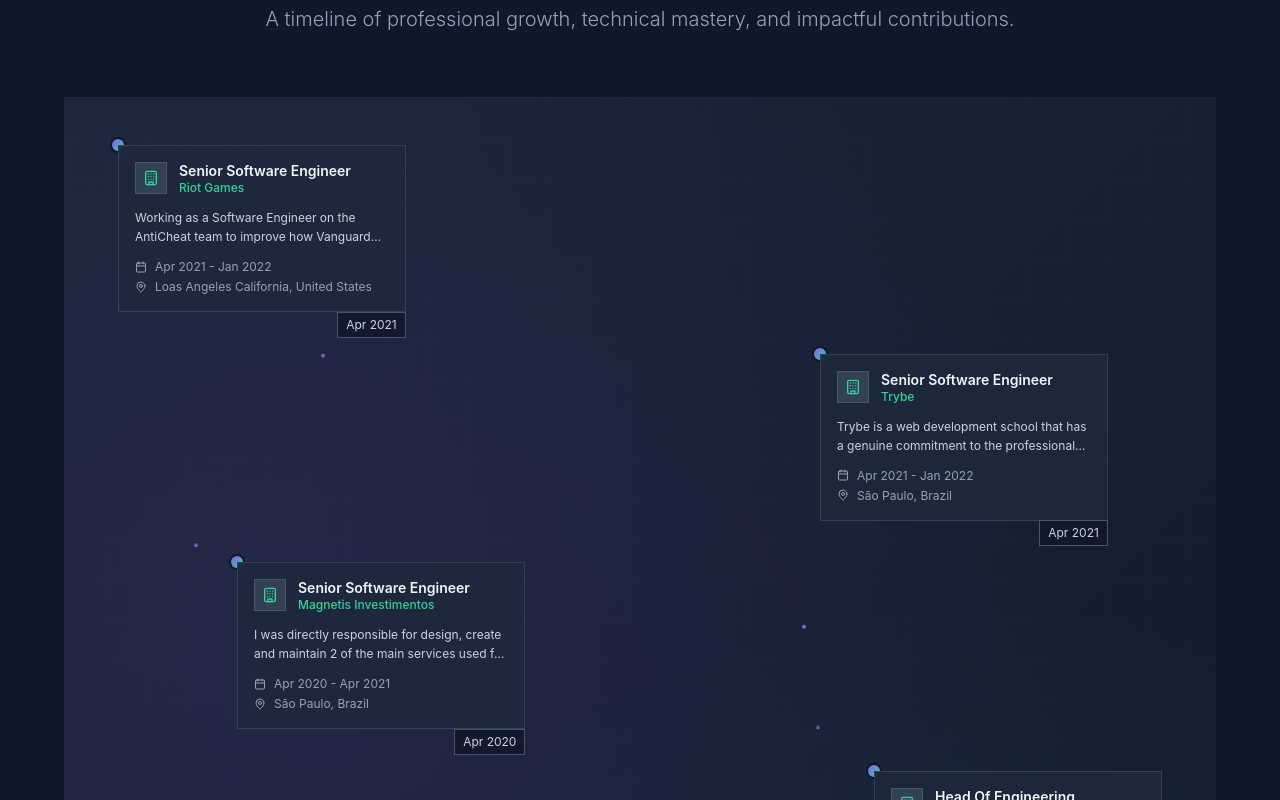
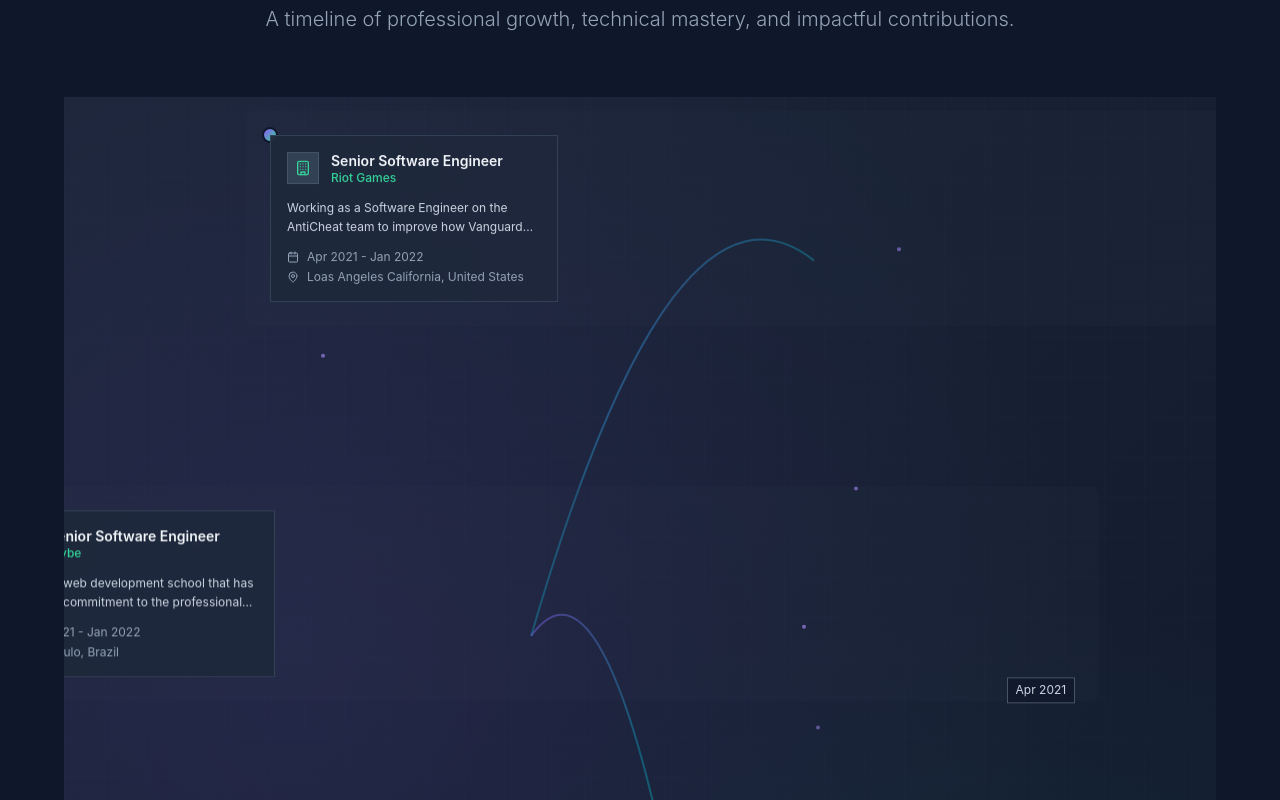
Before and after one commit to tony-matheus/Framtiz, a Next.js app: page / in a window 1280 px wide. Shown: the part 1820-2620 px from the top of the page. Built offline with nearby package versions, Linux system fonts and the light colour scheme; no server answers; the database is empty.

Commit message:
fix timeline layout with floating cards

```diff
--- a/components/home/experience-timeline/index.tsx
+++ b/components/home/experience-timeline/index.tsx
@@ -125,7 +125,7 @@
   const cardRefs = useRef<(HTMLDivElement | null)[]>([]);
   const { ref, shouldAnimate } = useOneTimeAnimation(0.1);
   const containerRef = useRef<HTMLDivElement>(null);
-  const [containerDimensions] = useState({
+  const [containerDimensions, setContainerDimensions] = useState({
     width: 0,
     height: 0,
   });
@@ -137,13 +137,31 @@
   });
 
   const cardPositions = useMemo(() => {
+    const used: { left: number[]; right: number[] } = { left: [], right: [] };
+
+    const getOffset = (side: 'left' | 'right') => {
+      let offset = Math.floor(Math.random() * 15 + 5); // 5% - 20%
+      let attempts = 0;
+
+      while (
+        used[side].some((o) => Math.abs(o - offset) < 10) &&
+        attempts < 20
+      ) {
+        offset = Math.floor(Math.random() * 15 + 5);
+        attempts += 1;
+      }
+
+      used[side].push(offset);
+      return `${offset}%`;
+    };
+
     return experiences.map((_, index) => {
-      const isEven = index % 2 === 0;
-      const offset = `${Math.floor(Math.random() * 15 + 1)}%`;
+      const isLeft = index % 2 === 0;
+      const offset = getOffset(isLeft ? 'left' : 'right');
 
       return {
-        left: isEven ? offset : undefined,
-        right: !isEven ? offset : undefined,
+        left: isLeft ? offset : undefined,
+        right: !isLeft ? offset : undefined,
       };
     });
   }, []);
@@ -153,18 +171,21 @@
 
   useEffect(() => {
     const updatePositions = () => {
+      if (!containerRef.current) return;
+      const containerRect = containerRef.current.getBoundingClientRect();
       const coords = cardRefs.current.map((ref) => {
-        console.log({ ref });
         if (!ref) return { x: 0, y: 0 };
         const rect = ref.getBoundingClientRect();
-        const containerRect = containerRef.current!.getBoundingClientRect();
-
         return {
           x: rect.left - containerRect.left + rect.width / 2,
           y: rect.top - containerRect.top + rect.height / 2,
         };
       });
       setCardCoords(coords);
+      setContainerDimensions({
+        width: containerRect.width,
+        height: containerRect.height,
+      });
     };
 
     updatePositions();
@@ -292,7 +313,7 @@
                     cardRefs.current[index] = el;
                   }}
                   key={experience.id}
-                  className='group absolute cursor-pointer'
+                  className='group absolute cursor-pointer relative before:pointer-events-none before:absolute before:-inset-6 before:rounded-lg before:bg-slate-700/10 before:content-[""]'
                   style={{
                     left: cardPositions[index].left,
                     right: cardPositions[index].right,
@@ -300,22 +321,22 @@
                     transform: 'translate(-50%, -50%)',
                   }}
                   initial={{ opacity: 0, scale: 0, rotate: -10 }}
-                  animate={
-                    shouldAnimate
-                      ? {
-                          opacity: 1,
-                          scale: 1,
-                          rotate: 0,
-                        }
-                      : {
-                          opacity: 0,
-                          scale: 0,
-                          rotate: -10,
-                        }
-                  }
+                  animate={{
+                    opacity: shouldAnimate ? 1 : 0,
+                    scale: shouldAnimate ? 1 : 0,
+                    rotate: shouldAnimate ? 0 : -10,
+                    y: shouldAnimate ? [0, -10, 0] : 0,
+                  }}
                   transition={{
-                    duration: 0.6,
-                    delay: index * 0.2,
+                    opacity: { duration: 0.6, delay: index * 0.2 },
+                    scale: { duration: 0.6, delay: index * 0.2 },
+                    rotate: { duration: 0.6, delay: index * 0.2 },
+                    y: {
+                      duration: 4,
+                      repeat: Infinity,
+                      repeatType: 'mirror',
+                      delay: index * 0.2,
+                    },
                     type: 'spring',
                     stiffness: 100,
                   }}
```
